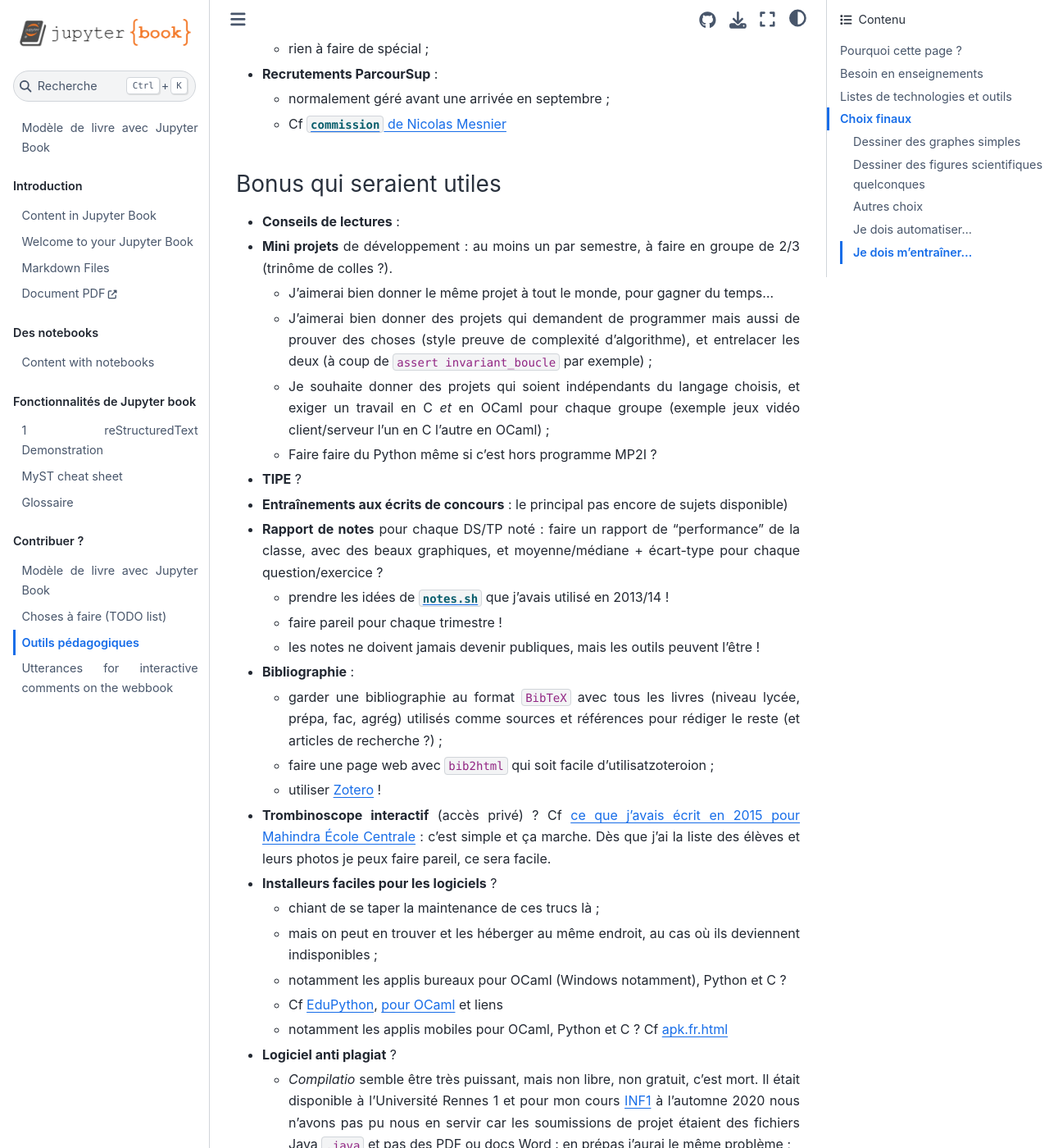
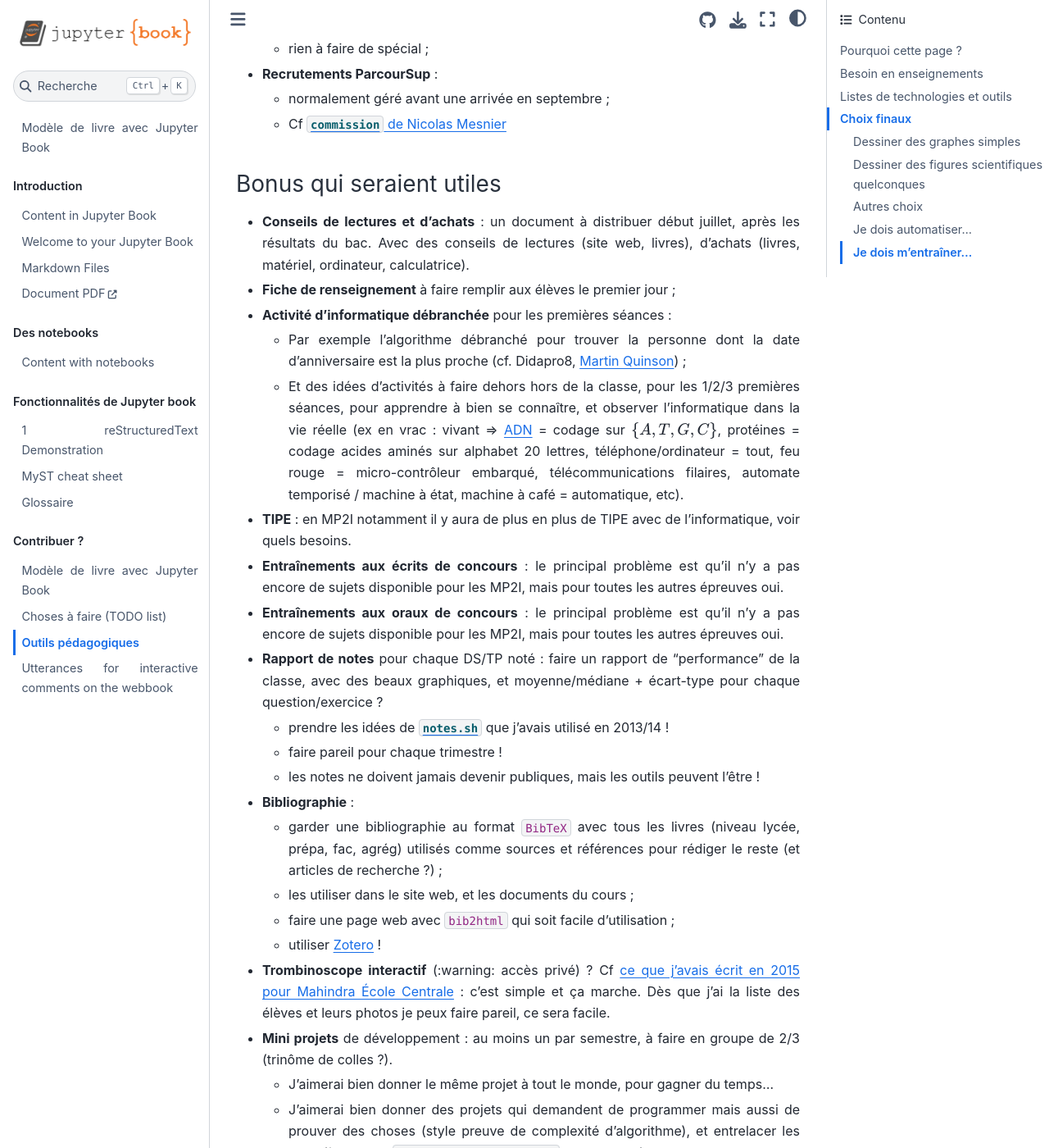
Before and after one commit to vincentxavier/Modele-de-livre-avec-Jupyter-Book, a Jupyter Book: the page built from Outils-pedagogiques.md, in a window 1280 px wide and 1400 px high, scrolled down 2577 px. Shown: the whole window at 82% size. Built offline with Jupyter Book 1.0.4 settings and Sphinx 7.4.7 and the Sphinx Book theme 1.1.4, drawn with Linux system fonts in a browser that asks for light colours; pages that are not in the unit, such as notebooks, are missing from menus; some of the changed text lies outside the part shown.

Commit message:
Toujours ajouts de ces pages.

```diff
--- a/Outils-pedagogiques.md
+++ b/Outils-pedagogiques.md
@@ -38,11 +38,11 @@
 ### Ce qui est non-optionnel
 
 - **Cours**
-    - au tableau (réel ou virtuel), besoin d'un document à suivre pour ne pas être perdu ;
-    - avec slides (intéractif ou non) ;
-    - avec documents polycopié
-        - avec des trous à remplir comme Mr Dakhli à Thiers ?
-        - avoir un polycopié complètement terminé prendra plusieurs années...
+  - au tableau (réel ou virtuel), besoin d'un document à suivre pour ne pas être perdu ;
+  - avec slides (intéractif ou non) ;
+  - avec documents polycopié
+    - avec des trous à remplir comme Mr Dakhli à Thiers ?
+    - avoir un polycopié complètement terminé prendra plusieurs années...
 
 - **Page web du cours** : avec emploi du temps, liens vers les documents etc ;
 
@@ -51,11 +51,11 @@
 - **Travaux pratiques** (avec code) : ?
 
 - **Devoirs surveillés** :
-    - petits devoirs : QCM, ou non ;
-    - correction des petits devoirs : si QCM, il faut utiliser [Auto Multiple Choice](https://www.auto-multiple-choice.net/index.fr) (connais pas mais c'est très bien) ;
-    - longs devoirs : TODO: ;
-    - correction des longs devoirs : à l'ancienne avec des copies papiers, mais un fichier "Excel" (LibreOffice Calc) avec le barème détaillé -> calculs faciles des moyennes par questions/exercices. On perd du temps, mais ça aide.
-    - solutions distribuées aux élèves : TODO: ;
+  - petits devoirs : QCM, ou non ;
+  - correction des petits devoirs : si QCM, il faut utiliser [Auto Multiple Choice](https://www.auto-multiple-choice.net/index.fr) (connais pas mais c'est très bien) ;
+  - longs devoirs : TODO: ;
+  - correction des longs devoirs : à l'ancienne avec des copies papiers, mais un fichier "Excel" (LibreOffice Calc) avec le barème détaillé -> calculs faciles des moyennes par questions/exercices. On perd du temps, mais ça aide.
+  - solutions distribuées aux élèves : TODO: ;
 
 - **Cheat-sheet** : documents en LaTeX, optimisés aux petits oignons. A faire bien et donner après quelques cours sur le langage, utilisés tout le temps par les élèes. Pas besoin de réinventer la roue, juste copier celles ci : [C](https://mquinson.frama.io/ensr-arcsys1/refcard-c.pdf), [shell](https://raw.githubusercontent.com/mquinson/C-2nd-language/master/refcard/refcard-shell.pdf), [python](https://www.pythoncheatsheet.org/) TODO:, [OCaml](https://github.com/OCamlPro/ocaml-cheat-sheets)) ;
 
@@ -67,64 +67,77 @@
 1. normalement géré par l'établissement d'accueil !
 2. à voir avec les habitudes des autres collègues
 
-
 - **Carnet de notes** :
-    - garder quand même un gros fichier "Excel" (LibreOffice Calc) pour une trace précise des notes de tous les élèves, de chaque cours ;
-    - Cf [`tab2pronote` de Nicolas Mesnier](http://nmesnier.free.fr/#codes)
+  - garder quand même un gros fichier "Excel" (LibreOffice Calc) pour une trace précise des notes de tous les élèves, de chaque cours ;
+  - Cf [`tab2pronote` de Nicolas Mesnier](http://nmesnier.free.fr/#codes)
 
 - **Emploi du temps** :
-    - normalement géré par l'établissement d'accueil ! (cf [ADE à Rennes 1 et l'ENS Rennes](https://planning.univ-rennes1.fr/)) ;
-    - agenda partagé, hébergé librement. L'intérêt peut être de donner un lien CalDAV. Avec [FramAgenda](https://framagenda.org/login#TutoSync) ? Demander à @Corentin ;
+  - normalement géré par l'établissement d'accueil ! (cf [ADE à Rennes 1 et l'ENS Rennes](https://planning.univ-rennes1.fr/)) ;
+  - agenda partagé, hébergé librement. L'intérêt peut être de donner un lien CalDAV. Avec [FramAgenda](https://framagenda.org/login#TutoSync) ? Demander à @Corentin ;
 
 - **Gestion des colles** :
-    - "colloscope" automatisé ? Demander à @Loïc ;
+  - "colloscope" automatisé ? Demander à @Loïc ;
 
 - **Conseils de classe** :
-    - rien à faire de spécial ;
+  - rien à faire de spécial ;
 
 - **Recrutements ParcourSup** :
-    - normalement géré avant une arrivée en septembre ;
-    - Cf [`commission` de Nicolas Mesnier](http://nmesnier.free.fr/#codes)
+  - normalement géré avant une arrivée en septembre ;
+  - Cf [`commission` de Nicolas Mesnier](http://nmesnier.free.fr/#codes)
 
 
 ### Bonus qui seraient utiles
 
-- **Conseils de lectures** :
+- **Conseils de lectures et d'achats** : un document à distribuer début juillet, après les résultats du bac. Avec des conseils de lectures (site web, livres), d'achats (livres, matériel, ordinateur, calculatrice).
 
-- **Mini projets** de développement : au moins un par semestre, à faire en groupe de 2/3 (trinôme de colles ?).
-    - J'aimerai bien donner le même projet à tout le monde, pour gagner du temps...
-    - J'aimerai bien donner des projets qui demandent de programmer mais aussi de prouver des choses (style preuve de complexité d'algorithme), et entrelacer les deux (à coup  de `assert invariant_boucle` par exemple) ;
-    - Je souhaite donner des projets qui soient indépendants du langage choisis, et exiger un travail en C *et* en OCaml pour chaque groupe (exemple jeux vidéo client/serveur l'un en C l'autre en OCaml) ;
-    - Faire faire du Python même si c'est hors programme MP2I ?
+- **Fiche de renseignement** à faire remplir aux élèves le premier jour ;
 
-- **TIPE** ?
+- **Activité d'informatique débranchée** pour les premières séances :
+  - Par exemple l'algorithme débranché pour trouver la personne dont la date d'anniversaire est la plus proche (cf. Didapro8, [Martin Quinson](https://github.com/InfoSansOrdi/pedago-rennes)) ;
+  - Et des idées d'activités à faire dehors hors de la classe, pour les 1/2/3 premières séances, pour apprendre à bien se connaître, et observer l'informatique dans la vie réelle (ex en vrac : vivant => [ADN](https://stackoverflow.blog/2021/02/03/sequencing-your-dna-with-a-usb-dongle-and-open-source-code/) = codage sur $\{A,T,G,C\}$, protéines = codage acides aminés sur alphabet 20 lettres, téléphone/ordinateur = tout, feu rouge = micro-contrôleur embarqué, télécommunications filaires, automate temporisé / machine à état, machine à café = automatique, etc).
 
-- **Entraînements aux écrits de concours** : le principal pas encore de sujets disponible)
+- **TIPE** : en MP2I notamment il y aura de plus en plus de TIPE avec de l'informatique, voir quels besoins.
+
+- **Entraînements aux écrits de concours** : le principal problème est qu'il n'y a pas encore de sujets disponible pour les MP2I, mais pour toutes les autres épreuves oui.
+
+- **Entraînements aux oraux de concours** : le principal problème est qu'il n'y a pas encore de sujets disponible pour les MP2I, mais pour toutes les autres épreuves oui.
 
 - **Rapport de notes** pour chaque DS/TP noté : faire un rapport de "performance" de la classe, avec des beaux graphiques, et moyenne/médiane + écart-type pour chaque question/exercice ?
-    - prendre les idées de [`notes.sh`](https://bitbucket.org/lbesson/bin/src/master/notes.sh) que j'avais utilisé en 2013/14 !
-    - faire pareil pour chaque trimestre !
-    - les notes ne doivent jamais devenir publiques, mais les outils peuvent l'être !
+  - prendre les idées de [`notes.sh`](https://bitbucket.org/lbesson/bin/src/master/notes.sh) que j'avais utilisé en 2013/14 !
+  - faire pareil pour chaque trimestre !
+  - les notes ne doivent jamais devenir publiques, mais les outils peuvent l'être !
 
 - **Bibliographie** :
 
-    - garder une bibliographie au format `BibTeX` avec tous les livres (niveau lycée, prépa, fac, agrég) utilisés comme sources et références pour rédiger le reste (et articles de recherche ?) ;
-    - faire une page web avec `bib2html` qui soit facile d'utilisatzoteroion ;
-    - utiliser [Zotero](https://perso.crans.org/besson/zotero.fr.html) !
+  - garder une bibliographie au format `BibTeX` avec tous les livres (niveau lycée, prépa, fac, agrég) utilisés comme sources et références pour rédiger le reste (et articles de recherche ?) ;
+  - les utiliser dans le site web, et les documents du cours ;
+  - faire une page web avec `bib2html` qui soit facile d'utilisation ;
+  - utiliser [Zotero](https://perso.crans.org/besson/zotero.fr.html) !
 
-- **Trombinoscope interactif** (accès privé) ? Cf [ce que j'avais écrit en 2015 pour Mahindra École Centrale](https://perso.crans.org/besson/teach/MEC_Students/) : c'est simple et ça marche. Dès que j'ai la liste des élèves et leurs photos je peux faire pareil, ce sera facile.
+- **Trombinoscope interactif** (:warning: accès privé) ? Cf [ce que j'avais écrit en 2015 pour Mahindra École Centrale](https://perso.crans.org/besson/teach/MEC_Students/) : c'est simple et ça marche. Dès que j'ai la liste des élèves et leurs photos je peux faire pareil, ce sera facile.
+
+- **Mini projets** de développement : au moins un par semestre, à faire en groupe de 2/3 (trinôme de colles ?).
+  - J'aimerai bien donner le même projet à tout le monde, pour gagner du temps...
+  - J'aimerai bien donner des projets qui demandent de programmer mais aussi de prouver des choses (style preuve de complexité d'algorithme), et entrelacer les deux (à coup  de `assert invariant_boucle` par exemple) ;
+  - Je souhaite donner des projets qui soient indépendants du langage choisis, et exiger un travail en C *et* en OCaml pour chaque groupe (exemple jeux vidéo client/serveur l'un en C l'autre en OCaml) ;
+  - Faire faire du Python même si c'est hors programme MP2I ?
 
 - **Installeurs faciles pour les logiciels** ?
-    - chiant de se taper la maintenance de ces trucs là ;
-    - mais on peut en trouver et les héberger au même endroit, au cas où ils deviennent indisponibles ;
-    - notamment les applis bureaux pour OCaml (Windows notamment), Python et C ?
-    - Cf [EduPython](https://edupython.tuxfamily.org/), [pour OCaml](https://info.prepa-carnot.fr/index.php/2020/01/26/installer-ocaml-sur-sa-machine/) et liens
-    - notamment les applis mobiles pour OCaml, Python et C ? Cf [apk.fr.html](https://perso.crans.org/besson/apk.fr.html)
+  - chiant de se taper la maintenance de ces trucs là ;
+  - mais on peut en trouver et les héberger au même endroit, au cas où ils deviennent indisponibles ;
+  - notamment les applis bureaux pour OCaml (Windows notamment), Python et C ?
+  - Cf [EduPython](https://edupython.tuxfamily.org/), [pour OCaml](https://info.prepa-carnot.fr/index.php/2020/01/26/installer-ocaml-sur-sa-machine/) et liens
+  - notamment les applis mobiles pour OCaml, Python et C ? Cf [apk.fr.html](https://perso.crans.org/besson/apk.fr.html)
 
 - **Logiciel anti plagiat** ?
-    - *Compilatio* semble être très puissant, mais non libre, non gratuit, c'est mort. Il était disponible à l'Université Rennes 1 et pour mon cours [INF1](https://perso.crans.org/besson/teach/INF1_L1_Rennes1_2020-21/) à l'automne 2020 nous n'avons pas pu nous en servir car les soumissions de projet étaient des fichiers Java `.java` et pas des PDF ou docs Word : en prépas j'aurai le même problème ;
-    - Une solution facile et "personnelle" ? Je vois pas trop comment...
-    - TODO: regarder [des outils libres déjà existants](https://duckduckgo.com/?t=canonical&q=open+source+anti+plagiarism+software&ia=web)
+  - *Compilatio* semble être très puissant, mais non libre, non gratuit, c'est mort. Il était disponible à l'Université Rennes 1 et pour mon cours [INF1](https://perso.crans.org/besson/teach/INF1_L1_Rennes1_2020-21/) à l'automne 2020 nous n'avons pas pu nous en servir car les soumissions de projet étaient des fichiers Java `.java` et pas des PDF ou docs Word : en prépas j'aurai le même problème ;
+  - [MOSS](https://theory.stanford.edu/~aiken/moss/) semble un bon outil ! « spa un logiciel libre, spa utilisable localement, mais ce n'est pas non plus opéré par une entreprise commerciale. Sinon, ca colle vraiment bien à ta définition de besoin »
+  - J'ai trouvé [study-in-scarlet](https://github.com/a-nikolaev/study-in-scarlet), qui étend [sherlock](https://github.com/Naereen/sherlock) (que j'ai déjà forké), intéressant !
+  - TODO: encore regarder [des outils libres déjà existants](https://duckduckgo.com/?t=canonical&q=open+source+anti+plagiarism+software&ia=web), ou [sur GitHub](https://github.com/topics/plagiarism-detection) ?
+
+- **Synchronisation** des fichiers de travail :
+  - ownCloud dans le bon dossier ;
+  - git ;
 
 ----
 
@@ -139,73 +152,72 @@
 Production de documents :
 
 - **Markdown** : je connais très bien [le langage de base](https://daringfireball.net/projects/markdown/), et les extensions [GitHub Flavored Markdown](https://guides.github.com/features/mastering-markdown/).
-    - Convertir un seul petit fichier (HTML, PDF) : `pandoc` est parfait ;
-    - Convertir plein de fichiers : autant directement aller dans un Jupyter Book (ou autre) ;
-    - Imprimable : [cheat-sheet](https://www.markdownguide.org/cheat-sheet), [cheat-sheet2](https://guides.github.com/pdfs/markdown-cheatsheet-online.pdf).
+  - Convertir un seul petit fichier (HTML, PDF) : `pandoc` est parfait ;
+  - Convertir plein de fichiers : autant directement aller dans un Jupyter Book (ou autre) ;
+  - Imprimable : [cheat-sheet](https://www.markdownguide.org/cheat-sheet), [cheat-sheet2](https://guides.github.com/pdfs/markdown-cheatsheet-online.pdf).
 
 - **Documents LaTeX** : je maîtrise bien, mais ça prend du temps de retrouver des bons automatismes.
-    - **avantages** :
-        - documents super propres ;
-        - et langage programmable, on peut rajouter des macros, et faire plein de choses puissantes qui sont impossibles avec les autres solutions ;
-    - **inconvénients** :
-        - chaque document génère un PDF indépendant, c'est plus difficile de tout lier ;
-        - difficile de générer des pages web équivalentes aux documents PDF ;
-    - Conclusion ? A préférer pour des documents destinés à être imprimés.
+  - **avantages** :
+    - documents super propres ;
+    - et langage programmable, on peut rajouter des macros, et faire plein de choses puissantes qui sont impossibles avec les autres solutions ;
+  - **inconvénients** :
+    - chaque document génère un PDF indépendant, c'est plus difficile de tout lier ;
+    - difficile de générer des pages web équivalentes aux documents PDF ;
+  - Conclusion ? A préférer pour des documents destinés à être imprimés.
 
 Production de slides :
 
 - **Slides Markdown** : [Marp](https://marp.app/) avec Markdown + maths $\KaTeX$ (un sous ensemble de $\LaTeX$) : un peu primitif, mais ça force à avoir des slides épurés et simples.
-    - **avantages** :
-        - un peu primitif, mais ça force à avoir des slides épurés et simples ;
-        - ça fonctionne depuis VSCode !
-        - on peut ajouter des émojis comme sur GitHub avec :+1: etc ;
-        - export facile en PDF ;
-    - **inconvénients** :
-        - très peu de contrôle sur l'apparence finale, on ne peut pas faire aussi bien qu'avec LaTeX Beamer ;
+  - **avantages** :
+    - un peu primitif, mais ça force à avoir des slides épurés et simples ;
+    - ça fonctionne depuis VSCode !
+    - on peut ajouter des émojis comme sur GitHub avec :+1: etc ;
+    - export facile en PDF ;
+  - **inconvénients** :
+    - très peu de contrôle sur l'apparence finale, on ne peut pas faire aussi bien qu'avec LaTeX Beamer ;
 
 - **Slides LaTeX Beamer** :
-    - **avantages** : documents super propres, et possibilités de montrer du code et des figures TikZ apparaître interactivement à chaque slide ;
-    - **inconvénients** : syntaxe trop lourde ! J'ai déjà écrit plein de slides Beamer, mais je trouve ça trop lourd ;
-    - **idée** : un premier prototype, sans figure, peut être rapidement écrit en Markdown + Marp, ou
+  - **avantages** : documents super propres, et possibilités de montrer du code et des figures TikZ apparaître interactivement à chaque slide ;
+  - **inconvénients** : syntaxe trop lourde ! J'ai déjà écrit plein de slides Beamer, mais je trouve ça trop lourd ;
+  - **idée** : un premier prototype, sans figure, peut être rapidement écrit en Markdown + Marp, ou
 
 - Slides depuis Jupyter notebook avec **RISE** :
-    - **avantages** : tous les avantages d'un notebook ; c'est très innovant, et modifiable en live ; ça permet de montrer du code exécutable et de l'exécuter devant les élèves ! Ca permet aussi d'avoir un document qui sera directement exportable en HTML/PDF comme un notebook classique, ou en slide statique aussi !
-    - **inconvénients** : il faut que les cellules ne soient jamais trop longues, et une fois le notebook fini il faut une petite passe manuelle pour ajouter les tags "nouveau slide" ou "sous slide", mais ça marche bien !
-    - **améliorations possibles** :
-        - le template d'export en slide PDF ou en HTML slide n'est pas génial, il y a trop de marges à gauche et en haut, mais je peux sûrement bidouiller ça ;
-        - je peux facilement écrire un script qui rajoute le tag "nouveau slide" à chaque cellule, et ensuite il faudra juste refaire une passe pour fusionner certaines cellules ou enlever/modifier des tags ;
-        - comment convertir en LaTeX Beamer ? Pas possible je pense, ou alors avec IPYNB -> Markdown (Marp) -> LaTeX Beamer ?
-    - Démo : [@Naereen/Tutoriel-notebooks-Jupyter-a-Didapro-8-Lille-fevrier-2020](https://github.com/Naereen/Tutoriel-notebooks-Jupyter-a-Didapro-8-Lille-fevrier-2020) tutoriel d'une heure sur les notebooks Jupyter, présenté à ~25 profs de lycée en février 2020 à Didapro 8 à Lille.
-
+  - **avantages** : tous les avantages d'un notebook ; c'est très innovant, et modifiable en live ; ça permet de montrer du code exécutable et de l'exécuter devant les élèves ! Ca permet aussi d'avoir un document qui sera directement exportable en HTML/PDF comme un notebook classique, ou en slide statique aussi !
+  - **inconvénients** : il faut que les cellules ne soient jamais trop longues, et une fois le notebook fini il faut une petite passe manuelle pour ajouter les tags "nouveau slide" ou "sous slide", mais ça marche bien !
+  - **améliorations possibles** :
+    - le template d'export en slide PDF ou en HTML slide n'est pas génial, il y a trop de marges à gauche et en haut, mais je peux sûrement bidouiller ça ;
+    - je peux facilement écrire un script qui rajoute le tag "nouveau slide" à chaque cellule, et ensuite il faudra juste refaire une passe pour fusionner certaines cellules ou enlever/modifier des tags ;
+    - comment convertir en LaTeX Beamer ? Pas possible je pense, ou alors avec IPYNB -> Markdown (Marp) -> LaTeX Beamer ?
+  - Démo : [@Naereen/Tutoriel-notebooks-Jupyter-a-Didapro-8-Lille-fevrier-2020](https://github.com/Naereen/Tutoriel-notebooks-Jupyter-a-Didapro-8-Lille-fevrier-2020) tutoriel d'une heure sur les notebooks Jupyter, présenté à ~25 profs de lycée en février 2020 à Didapro 8 à Lille.
 
 Autres :
 
 - [StrapDown.js](https://naereen.github.io/StrapDown.js/) : pour une petite page indépendante, ça peut permettre d'aller vite !
-    - scripts `strapdown2pdf` (avec `lunamark` + my `autotex` + `pdflatex`) pour convertir en PDF : primitif mais peut dépanner ? Cf [CS101](https://perso.crans.org/besson/cs1010).
-    - et `strapdown2html` : pour rendre autonome et "compiler" la page web une fois terminée ;
-    - j'avais aussi bidouillé un truc pour ajouter un bouton TD/TP suivant/précédent, c'est simple mais chouette ;
-    - si je m'en sers : passer de `lunamark` à `pandoc` pour la conversion Markdown -> HTML ? Et mettre à jour vers Bootstrap 4+ ?
+  - scripts `strapdown2pdf` (avec `lunamark` + my `autotex` + `pdflatex`) pour convertir en PDF : primitif mais peut dépanner ? Cf [CS101](https://perso.crans.org/besson/cs1010).
+  - et `strapdown2html` : pour rendre autonome et "compiler" la page web une fois terminée ;
+  - j'avais aussi bidouillé un truc pour ajouter un bouton TD/TP suivant/précédent, c'est simple mais chouette ;
+  - si je m'en sers : passer de `lunamark` à `pandoc` pour la conversion Markdown -> HTML ? Et mettre à jour vers Bootstrap 4+ ?
 
 ### Ce que je connais un peu
 
 - **pandoc** :
-    - slides Markdown (Marp) -> LaTeX -> PDF possible (cf [@Naereen/slides](https://github.com/Naereen/slides/))
+  - slides Markdown (Marp) -> LaTeX -> PDF possible (cf [@Naereen/slides](https://github.com/Naereen/slides/))
 
 - **BibTeX** :
-    - utilisable depuis LaTeX, et Sphinx et Jupyter book ;
-    - et petits outils `bib2html`, `bibtex_beautifier.py` ;
-    - avec Zotero
+  - utilisable depuis LaTeX, et Sphinx et Jupyter book ;
+  - et petits outils `bib2html`, `bibtex_beautifier.py` ;
+  - avec [Zotero](https://perso.crans.org/besson/zotero.fr.html) !
 
 - **Streamer un cours en direct en ligne**, sans besoin de logiciels ou connexion particulière :
-    - **BigBlueButton** (expert) : gratuit et libre, mais quelle instance aurai-je le droit d'utiliser ? Le plus simple "au cas où" occasionnellement ;
-    - **Jitsi** (expert) : gratuit et libre, mais pas approprié pour des enseignements ou des appels avec beaucoup de gens, non ?
-    - [Twitch](twitch.fr.html) : peut dépanner aussi, en streamant avec [] ;
-    - Live YouTube (jamais essayé), Live Facebook (lol) ;
+  - **BigBlueButton** (expert) : gratuit et libre, mais quelle instance aurai-je le droit d'utiliser ? Le plus simple "au cas où" occasionnellement ;
+  - **Jitsi** (expert) : gratuit et libre, mais pas approprié pour des enseignements ou des appels avec beaucoup de gens, non ?
+  - [Twitch](twitch.fr.html) : peut dépanner aussi, en streamant avec [OBS Studio](https://obsproject.com/fr/) ;
+  - Live YouTube (jamais essayé), Live Facebook (lol) ;
 
 - **Streamer un cours avec un logiciel** :
-    - **Discord** (expert), gratuit mais besoin de logiciels et de comptes pour tout le monde ;
-    - Microsoft Teams (jamais réussi) ;
-    - Zoom (jamais essayé)
+  - **Discord** (expert), gratuit mais besoin de logiciels et de comptes pour tout le monde ;
+  - Microsoft Teams (jamais réussi), payant mais besoin de logiciels et de comptes pour tout le monde ;
+  - Zoom (jamais essayé), payant mais besoin de logiciels et de comptes pour tout le monde.
 
 ### Mauvaises idées
 
@@ -232,16 +244,19 @@
 ## Choix finaux
 
 ### Dessiner des graphes simples
+
 **Graphviz + Dot graph**
 
 - dans Jupyter notebook : avec [graphviz](https://graphviz.readthedocs.io/en/stable/notebooks.html) mais que depuis Python... TODO: une extension avec une magic cell `%%graphviz` ?
 - dans Sphinx (rST) ou Jupyter book (rST / MyST / nb) : [`sphinx.ext.graphviz`](https://www.sphinx-doc.org/en/master/usage/extensions/graphviz.html) déjà utilisé dans [graph.fr.html](https://perso.crans.org/besson/graph.fr.html) sur mon site perso ;
-- dans LaTeX : je crois pas que ce soit simple, on peut faire `dot -Tsvg` ou `dot -Tpdf` pour exporter en SVG ou PDF et inclure ça dans le LaTeX, TODO: mais comment exporter en TikZ ou autre ?
+- dans LaTeX : je crois pas que ce soit simple, on peut faire `dot -Tsvg` ou `dot -Tpdf` pour exporter en SVG ou PDF et inclure ça dans le LaTeX, TODO: mais comment exporter en TikZ ou autre ? J'ai déjà bidouillé [`dot2tex`](https://dot2tex.readthedocs.io/en/latest/) en 2018, et ça supporte Python 3 maintenant, et [l'utilisation depuis LaTeX](https://dot2tex.readthedocs.io/en/latest/tipsandtricks.html#the-dot2texi-latex-package) !
 
 ### Dessiner des figures scientifiques quelconques
+
 **TikZ (PGF) avec LaTeX**
 
-- côté bureau : utiliser [QTikz](https://linuxx.info/qtikz/) (ou [kTikz](https://userbase.kde.org/KtikZ) ou [tikzzz](https://github.com/francoisschwarzentruber/tikzzz)) pour rapidement itérer sur une figure
+- côté bureau : utiliser [QTikz](https://linuxx.info/qtikz/) (ou [kTikz](https://userbase.kde.org/KtikZ) ou [tikzzz](https://github.com/francoisschwarzentruber/tikzzz)) pour rapidement itérer sur une figure ;
+- depuis LaTeX : c'est concus pour !
 - dans Jupyter notebook : avec [itikz](https://github.com/jbn/itikz), indépendant de Python mais à tester depuis kernel OCaml aussi ;
 - dans Sphinx (rST) ou Jupyter book (rST / MyST / nb) : [sphinxcontrib.tikz](https://sphinxcontrib-tikz.readthedocs.io/)
 
@@ -249,10 +264,13 @@
 
 - TODO:
 
+- Page web unique de la classe ? [Cahier de Prépa](https://cahier-de-prepa.fr/) semble une super idée... et c'est libre, gratuit, hébergé en France, et fiable. Balèze !
+
+- Publier des slides PDF : sur [SpeakerDeck](https://speakerdeck.com/naereen) s'ils sont bien propres et terminés ;
+- Publier des cours en PDF qui sont très bien terminés : sur [CEL (HAL)](https://cel.archives-ouvertes.fr/) ?
 ### Je dois automatiser...
 
 > Par exemple, écrire un script qui fait `marp2pdf` ;
-
 
 ### Je dois m'entraîner...
 
```
Also changed, not shown: other parts of Outils-pedagogiques.md (+1 -1 lines), Glossaire.md (+4 -4 lines), Liens-autres-ressources-pedagogiques.md (added, +107 -0 lines).
